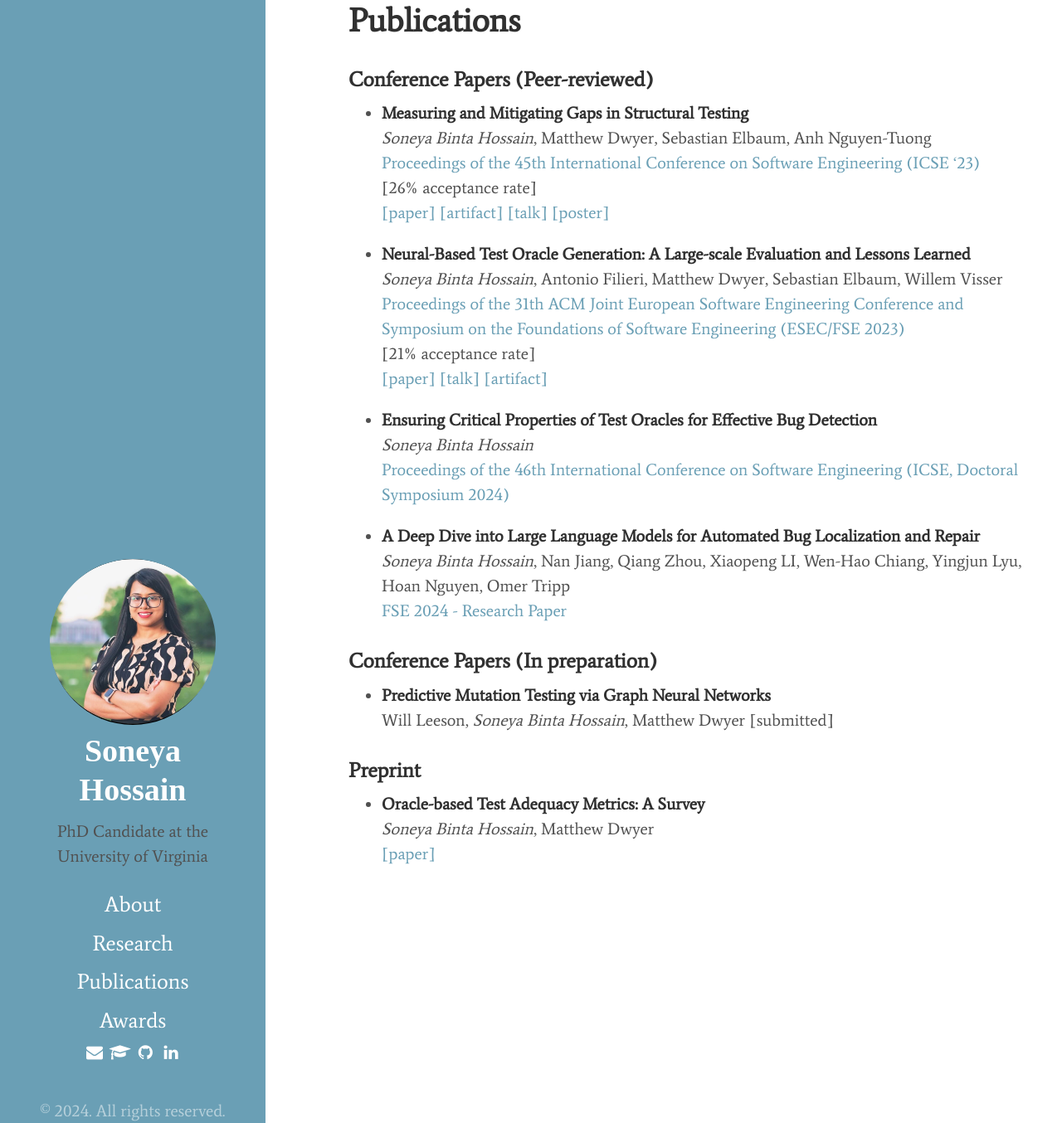
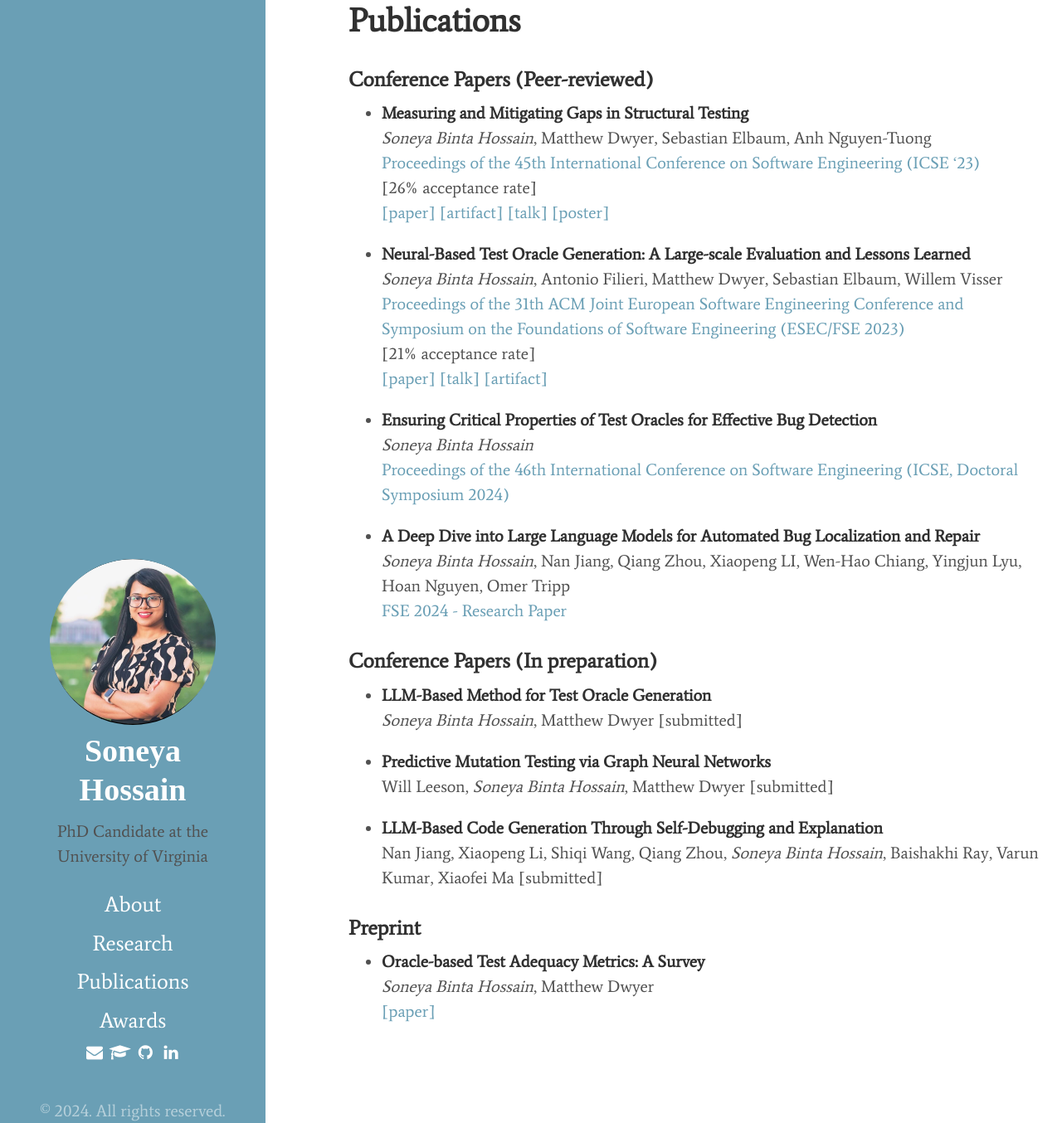
Before and after one commit to soneyahossain/soneyahossain.github.io, a Jekyll site: the page built from publications.md, in a window 1280 px wide and 1354 px high. Shown: the whole window at 83% size. Built offline with Jekyll 4.4.1, drawn with Linux system fonts in a browser that asks for light colours; cached includes are drawn as plain includes.

Commit message:
Update publications.md

```diff
--- a/publications.md
+++ b/publications.md
@@ -31,8 +31,14 @@ title: Publications
 
 ### Conference Papers (In preparation)
 
+* **LLM-Based Method for Test Oracle Generation** <br />
+  *Soneya Binta Hossain*, Matthew Dwyer [submitted] <br />
+
 * **Predictive Mutation Testing via Graph Neural Networks** <br />
   Will Leeson, *Soneya Binta Hossain*, Matthew Dwyer [submitted] <br />
+
+* **LLM-Based Code Generation Through Self-Debugging and Explanation** <br />
+  Nan Jiang, Xiaopeng Li, Shiqi Wang, Qiang Zhou, *Soneya Binta Hossain*, Baishakhi Ray, Varun Kumar, Xiaofei Ma [submitted] <br />
 
 
 ### Preprint
```
